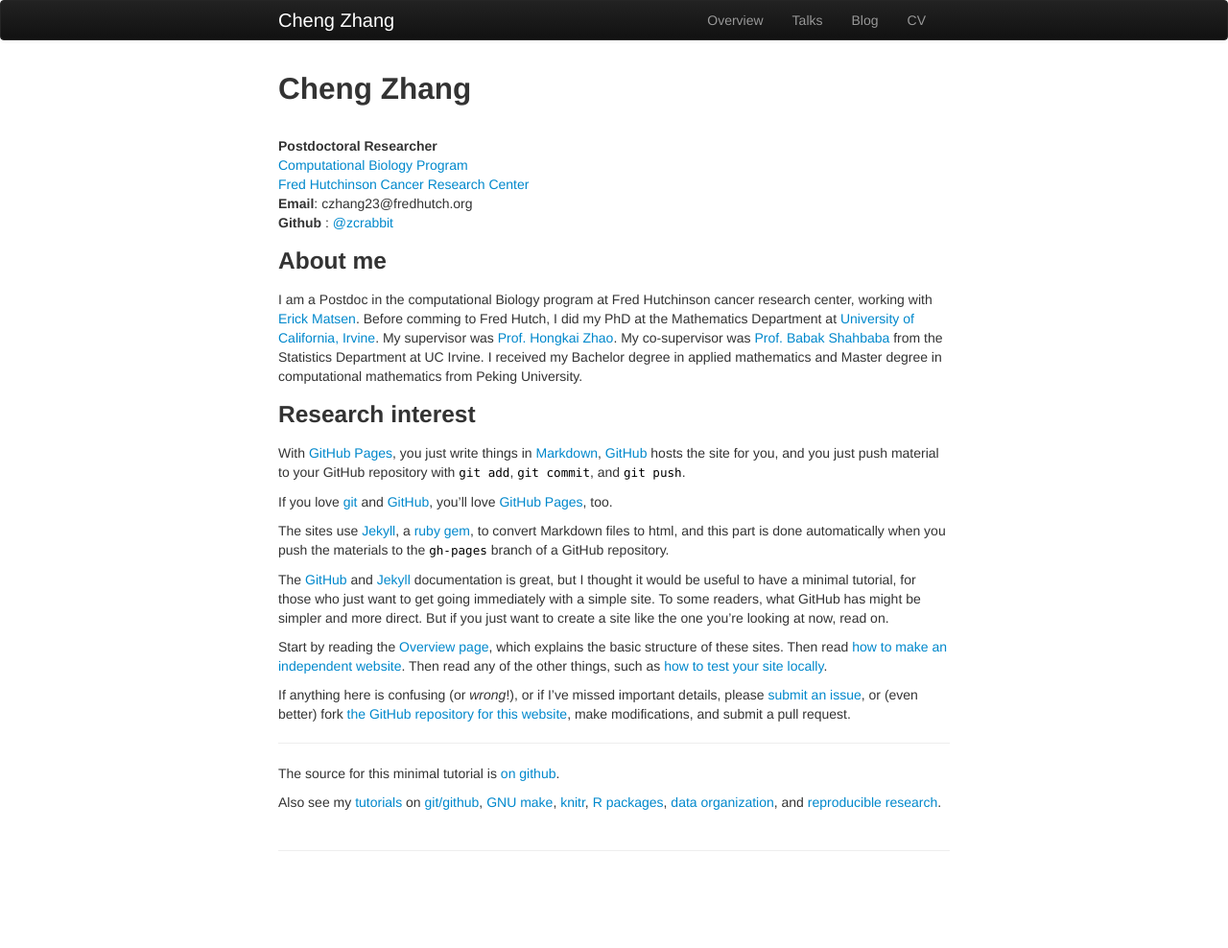
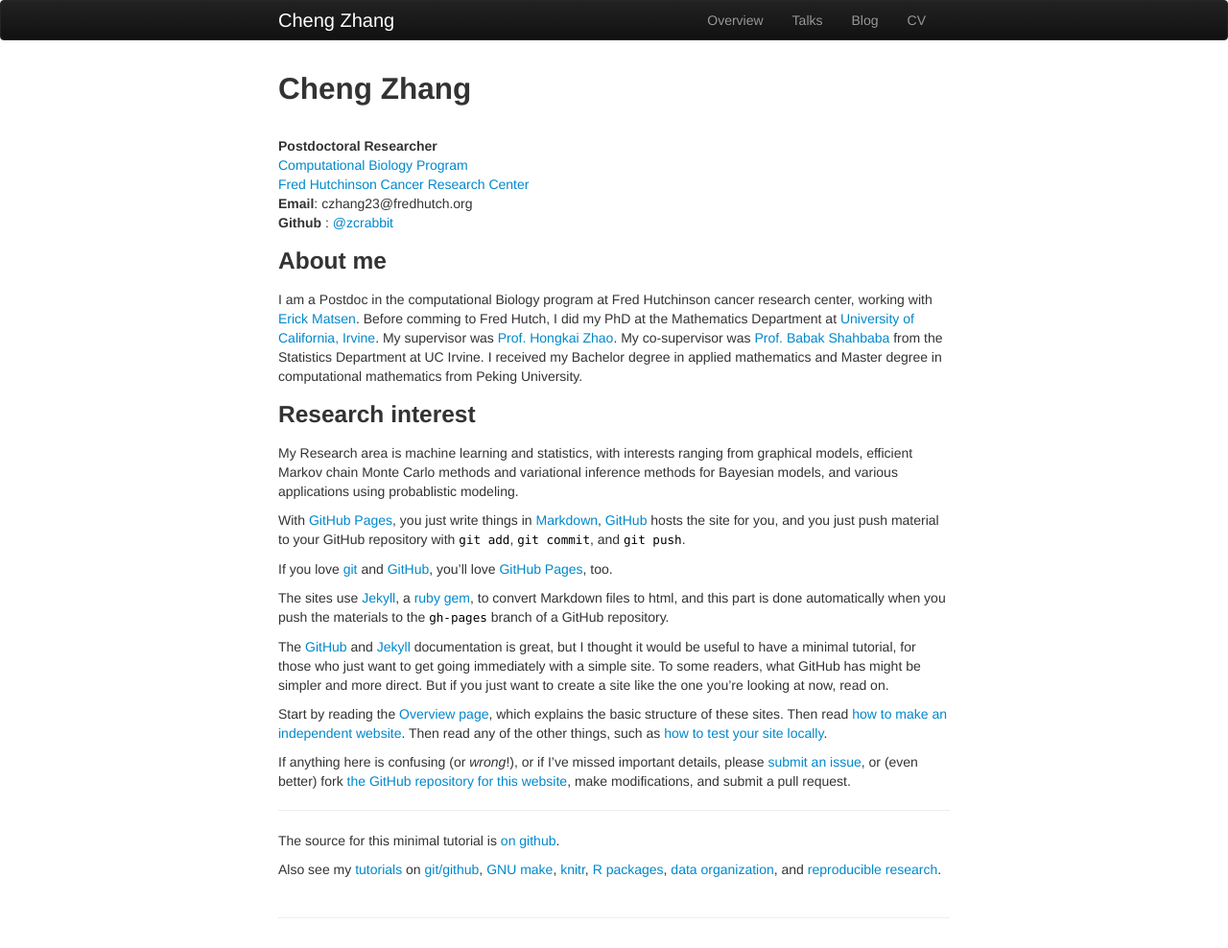
Before and after one commit to qinliuliuqin/czhang.me, a Jekyll site: the page built from index.md, in a window 1280 px wide. Shown: the whole page at 96% size. Built offline with Jekyll 4.4.1, drawn with Linux system fonts in a browser that asks for light colours; before the commit the page ends 918 px from its top, so only the background shows below that.

Commit message:
update homepage

```diff
--- a/index.md
+++ b/index.md
@@ -22,6 +22,8 @@ I received my Bachelor degree in applied mathematics and Master degree in comput
 - Transferring stuff to the hosting site -->
 
 ### Research interest
+
+My Research area is machine learning and statistics, with interests ranging from graphical models, efficient Markov chain Monte Carlo methods and variational inference methods for Bayesian models, and various applications using probablistic modeling.
 
 With [GitHub Pages](https://pages.github.com), you just write things in
 [Markdown](https://daringfireball.net/projects/markdown/),
```
